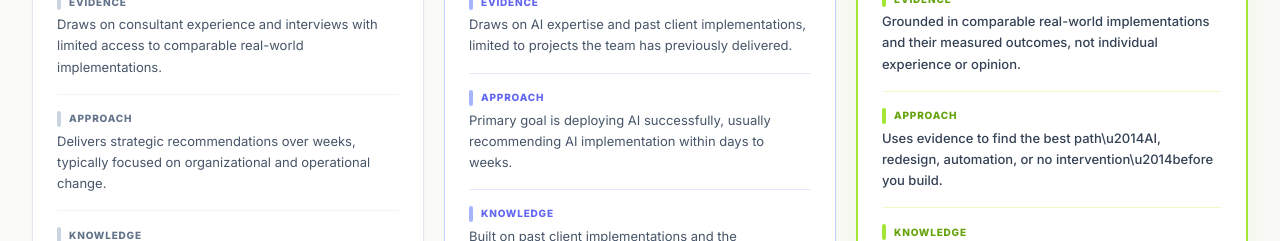
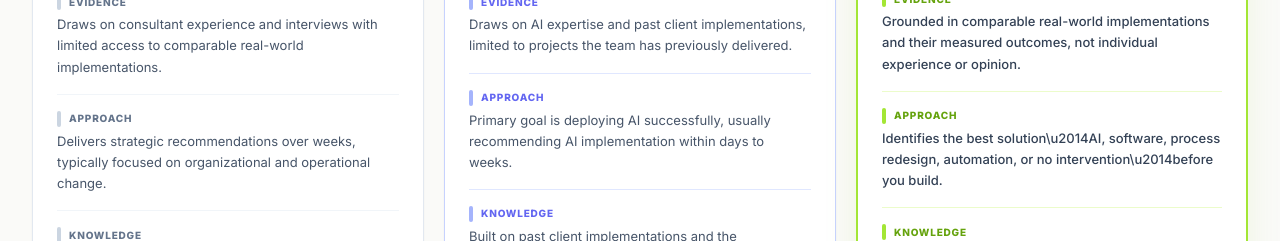
Before and after one commit to smithar106/Compass-Web, a Next.js app: page / in a window 1280 px wide. Shown: the part 1440-1681 px from the top of the page. Built offline with nearby package versions, Linux system fonts and the light colour scheme.

Commit message:
Restore original Compass Approach text

```diff
--- a/src/app/page.tsx
+++ b/src/app/page.tsx
@@ -339,7 +339,7 @@ export default function HomePage() {
                     <p className="text-[10px] font-extrabold uppercase tracking-[0.08em] text-lime-600">Approach</p>
                   </div>
                   <p className="text-[13px] text-slate-700 leading-relaxed font-[500]">
-                    Uses evidence to find the best path\u2014AI, redesign, automation, or no intervention\u2014before you build.
+                    Identifies the best solution\u2014AI, software, process redesign, automation, or no intervention\u2014before you build.
                   </p>
                 </div>
                 <div className="border-t border-lime-100 pt-4">
```
